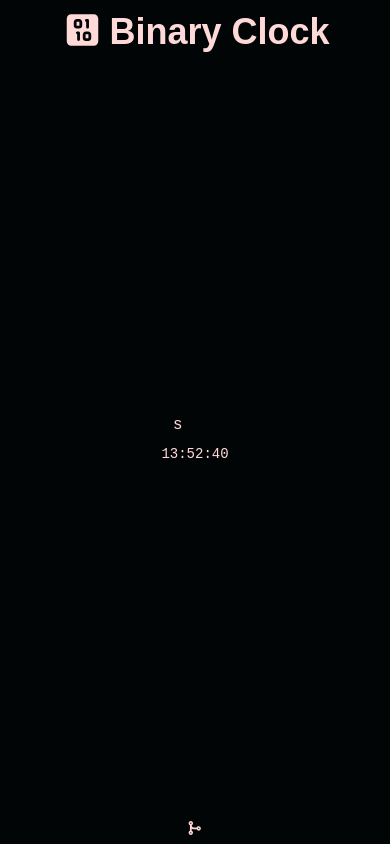
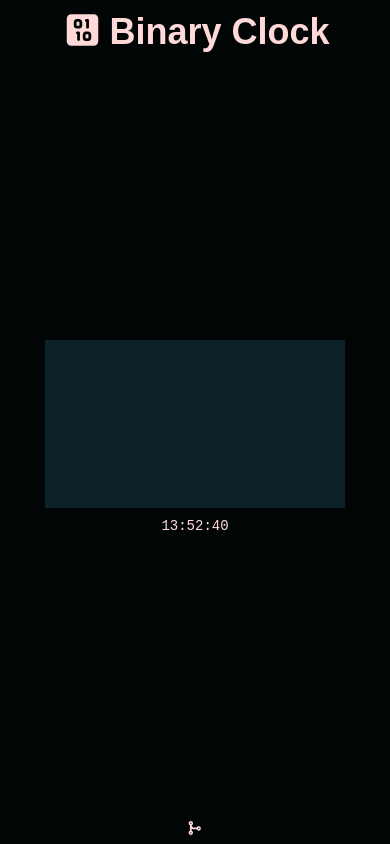
Before and after one commit to mmjmanders/binary-clock, a Vue app: page / in a window 390 px wide. Built offline with nearby package versions, Linux system fonts and the light colour scheme; a web font is replaced by a local one.

Commit message:
Add SVG clock background with responsive layout styles in BinaryClock component

```diff
--- a/src/components/BinaryClock.vue
+++ b/src/components/BinaryClock.vue
@@ -9,7 +9,11 @@ const displayTime = computed(() => dayjs(time.value).format('HH:mm:ss'))
 
 <template>
   <div class="main-content">
-    <div class="clock">s</div>
+    <div class="clock">
+      <svg viewBox="0 0 1600 900" preserveAspectRatio="xMidYMid meet">
+        <rect width="1600" height="900" />
+      </svg>
+    </div>
     <div class="display-time">{{ displayTime }}</div>
   </div>
 </template>
--- a/src/main.css
+++ b/src/main.css
@@ -64,4 +64,12 @@
   .display-time {
     @apply font-mono text-sm;
   }
+
+  svg {
+    @apply w-full h-full;
+  }
+
+  rect {
+    @apply fill-panel-border;
+  }
 }
```
